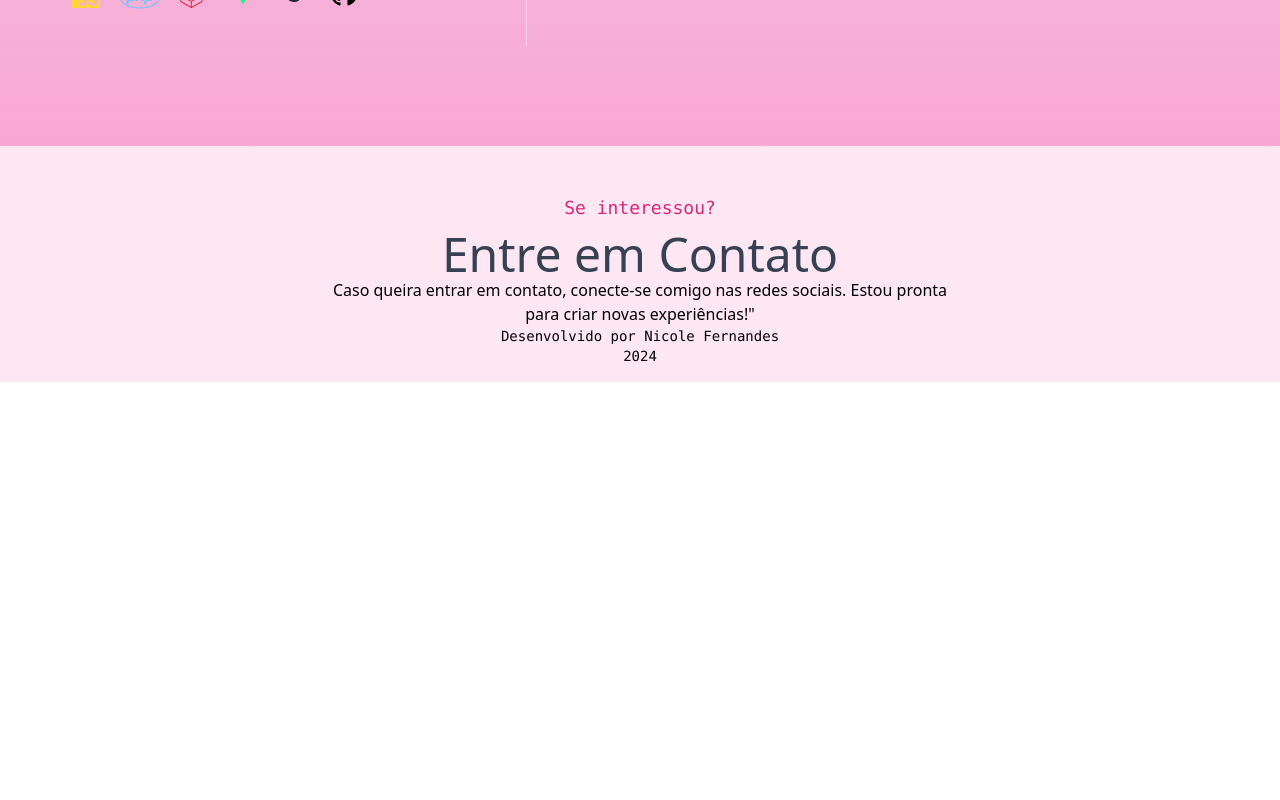
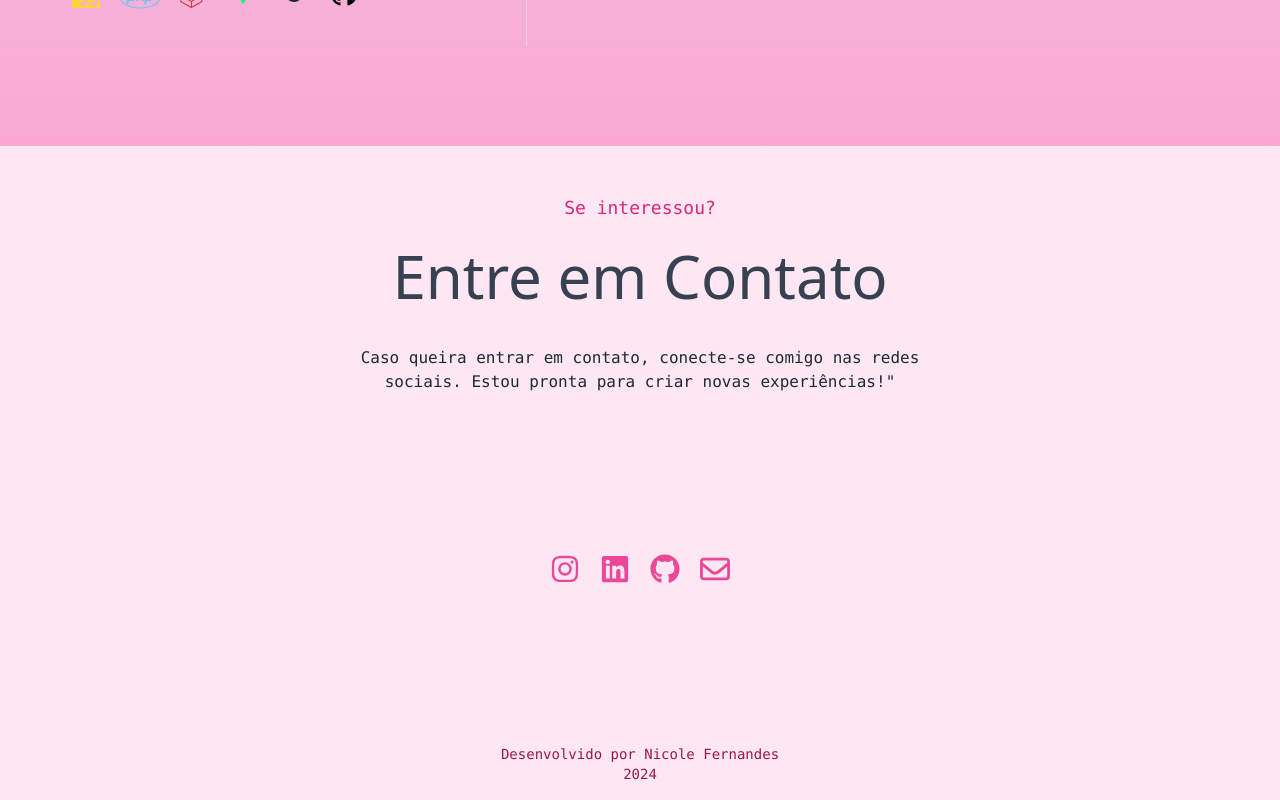
Before and after one commit to nicole-fer/portfolio-vue-project, a Vue app: page / in a window 1280 px wide. Shown: the part 2632-3432 px from the top of the page. Before the commit the page ends 3014 px from the top, so only its background shows below. Built offline with nearby package versions, Linux system fonts and the light colour scheme.

Commit message:
finalizando visualizcao princuipal

```diff
--- a/src/components/Conteudo/Contato.vue
+++ b/src/components/Conteudo/Contato.vue
@@ -18,22 +18,32 @@
                     Se interessou?
                 </p>
                 <p :class="darkMode == true
-                        ? 'text-5xl text-gray-200 mt-2 font-semibold'
-                        : 'font-medium text-5xl text-gray-700 mt-2'
+                        ? 'text-6xl text-gray-200 mt-6 font-semibold mb-10'
+                        : 'font-medium text-6xl text-gray-700 mt-6 mb-10'
                     ">
                     Entre em Contato
                 </p>
-                <p>
+                <p :class="darkMode==true ? 'font-mono text-pink-300':'font-mono text-gray-800'">
                     Caso queira entrar em contato, conecte-se comigo nas redes sociais. Estou pronta para criar novas experiências!"
                 </p>
+                <div class="text-center flex justify-center">
+                    <ul class="my-40">
+                        <li class="flex gap-5">
+                            <svg xmlns="http://www.w3.org/2000/svg" height="30" width="30" viewBox="0 0 448 512"><path fill="#ec4899" d="M224.1 141c-63.6 0-114.9 51.3-114.9 114.9s51.3 114.9 114.9 114.9S339 319.5 339 255.9 287.7 141 224.1 141zm0 189.6c-41.1 0-74.7-33.5-74.7-74.7s33.5-74.7 74.7-74.7 74.7 33.5 74.7 74.7-33.6 74.7-74.7 74.7zm146.4-194.3c0 14.9-12 26.8-26.8 26.8-14.9 0-26.8-12-26.8-26.8s12-26.8 26.8-26.8 26.8 12 26.8 26.8zm76.1 27.2c-1.7-35.9-9.9-67.7-36.2-93.9-26.2-26.2-58-34.4-93.9-36.2-37-2.1-147.9-2.1-184.9 0-35.8 1.7-67.6 9.9-93.9 36.1s-34.4 58-36.2 93.9c-2.1 37-2.1 147.9 0 184.9 1.7 35.9 9.9 67.7 36.2 93.9s58 34.4 93.9 36.2c37 2.1 147.9 2.1 184.9 0 35.9-1.7 67.7-9.9 93.9-36.2 26.2-26.2 34.4-58 36.2-93.9 2.1-37 2.1-147.8 0-184.8zM398.8 388c-7.8 19.6-22.9 34.7-42.6 42.6-29.5 11.7-99.5 9-132.1 9s-102.7 2.6-132.1-9c-19.6-7.8-34.7-22.9-42.6-42.6-11.7-29.5-9-99.5-9-132.1s-2.6-102.7 9-132.1c7.8-19.6 22.9-34.7 42.6-42.6 29.5-11.7 99.5-9 132.1-9s102.7-2.6 132.1 9c19.6 7.8 34.7 22.9 42.6 42.6 11.7 29.5 9 99.5 9 132.1s2.7 102.7-9 132.1z"/></svg>
+                            <svg xmlns="http://www.w3.org/2000/svg" height="30" width="30" viewBox="0 0 448 512"><path fill="#ec4899" d="M416 32H31.9C14.3 32 0 46.5 0 64.3v383.4C0 465.5 14.3 480 31.9 480H416c17.6 0 32-14.5 32-32.3V64.3c0-17.8-14.4-32.3-32-32.3zM135.4 416H69V202.2h66.5V416zm-33.2-243c-21.3 0-38.5-17.3-38.5-38.5S80.9 96 102.2 96c21.2 0 38.5 17.3 38.5 38.5 0 21.3-17.2 38.5-38.5 38.5zm282.1 243h-66.4V312c0-24.8-.5-56.7-34.5-56.7-34.6 0-39.9 27-39.9 54.9V416h-66.4V202.2h63.7v29.2h.9c8.9-16.8 30.6-34.5 62.9-34.5 67.2 0 79.7 44.3 79.7 101.9V416z"/></svg>
+                            <svg xmlns="http://www.w3.org/2000/svg" height="30" width="30" viewBox="0 0 496 512"><path fill="#ec4899" d="M165.9 397.4c0 2-2.3 3.6-5.2 3.6-3.3 .3-5.6-1.3-5.6-3.6 0-2 2.3-3.6 5.2-3.6 3-.3 5.6 1.3 5.6 3.6zm-31.1-4.5c-.7 2 1.3 4.3 4.3 4.9 2.6 1 5.6 0 6.2-2s-1.3-4.3-4.3-5.2c-2.6-.7-5.5 .3-6.2 2.3zm44.2-1.7c-2.9 .7-4.9 2.6-4.6 4.9 .3 2 2.9 3.3 5.9 2.6 2.9-.7 4.9-2.6 4.6-4.6-.3-1.9-3-3.2-5.9-2.9zM244.8 8C106.1 8 0 113.3 0 252c0 110.9 69.8 205.8 169.5 239.2 12.8 2.3 17.3-5.6 17.3-12.1 0-6.2-.3-40.4-.3-61.4 0 0-70 15-84.7-29.8 0 0-11.4-29.1-27.8-36.6 0 0-22.9-15.7 1.6-15.4 0 0 24.9 2 38.6 25.8 21.9 38.6 58.6 27.5 72.9 20.9 2.3-16 8.8-27.1 16-33.7-55.9-6.2-112.3-14.3-112.3-110.5 0-27.5 7.6-41.3 23.6-58.9-2.6-6.5-11.1-33.3 2.6-67.9 20.9-6.5 69 27 69 27 20-5.6 41.5-8.5 62.8-8.5s42.8 2.9 62.8 8.5c0 0 48.1-33.6 69-27 13.7 34.7 5.2 61.4 2.6 67.9 16 17.7 25.8 31.5 25.8 58.9 0 96.5-58.9 104.2-114.8 110.5 9.2 7.9 17 22.9 17 46.4 0 33.7-.3 75.4-.3 83.6 0 6.5 4.6 14.4 17.3 12.1C428.2 457.8 496 362.9 496 252 496 113.3 383.5 8 244.8 8zM97.2 352.9c-1.3 1-1 3.3 .7 5.2 1.6 1.6 3.9 2.3 5.2 1 1.3-1 1-3.3-.7-5.2-1.6-1.6-3.9-2.3-5.2-1zm-10.8-8.1c-.7 1.3 .3 2.9 2.3 3.9 1.6 1 3.6 .7 4.3-.7 .7-1.3-.3-2.9-2.3-3.9-2-.6-3.6-.3-4.3 .7zm32.4 35.6c-1.6 1.3-1 4.3 1.3 6.2 2.3 2.3 5.2 2.6 6.5 1 1.3-1.3 .7-4.3-1.3-6.2-2.2-2.3-5.2-2.6-6.5-1zm-11.4-14.7c-1.6 1-1.6 3.6 0 5.9 1.6 2.3 4.3 3.3 5.6 2.3 1.6-1.3 1.6-3.9 0-6.2-1.4-2.3-4-3.3-5.6-2z"/></svg>
+                            <svg xmlns="http://www.w3.org/2000/svg" height="30" width="30" viewBox="0 0 512 512"><path fill="#ec4899" d="M64 112c-8.8 0-16 7.2-16 16v22.1L220.5 291.7c20.7 17 50.4 17 71.1 0L464 150.1V128c0-8.8-7.2-16-16-16H64zM48 212.2V384c0 8.8 7.2 16 16 16H448c8.8 0 16-7.2 16-16V212.2L322 328.8c-38.4 31.5-93.7 31.5-132 0L48 212.2zM0 128C0 92.7 28.7 64 64 64H448c35.3 0 64 28.7 64 64V384c0 35.3-28.7 64-64 64H64c-35.3 0-64-28.7-64-64V128z"/></svg>
+                        </li>
+                    </ul>
+                </div>
             </div>
             <div :class="darkMode == true
                     ? 'text-white text-sm font-mono pb-4 h-2/12'
                     : 'text-center text-sm font-mono pb-4'
                 ">
-                <div class="text-center">
-                    <p class="self-end">Desenvolvido por Nicole Fernandes</p>
-                    <p class="self-end">2024</p>
+                <div class="text-center text-pink-800">
+                    <p class="text-sm">Desenvolvido por Nicole Fernandes</p>
+                    <p class="text-sm">2024</p>
                 </div>
             </div>
         </div>
```
